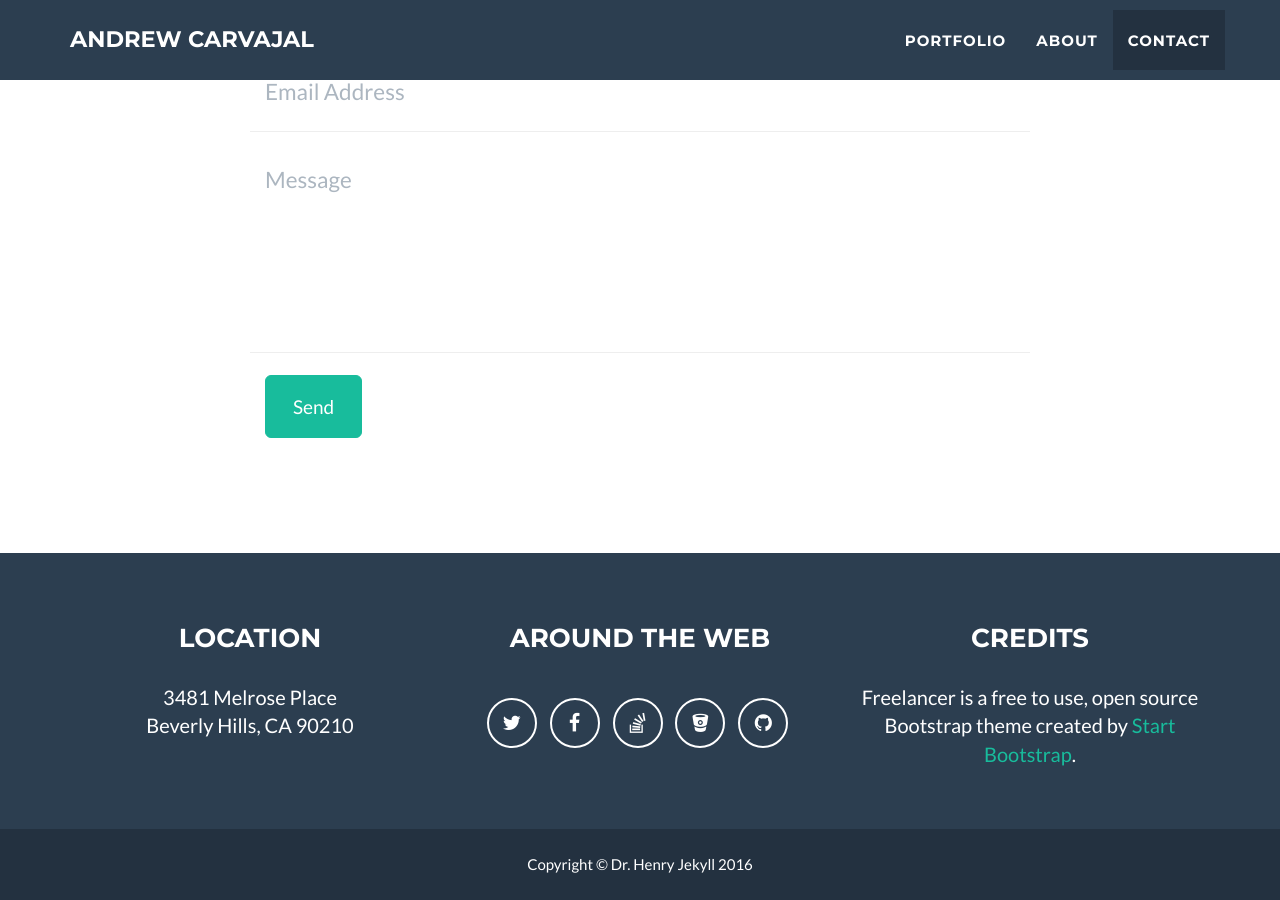
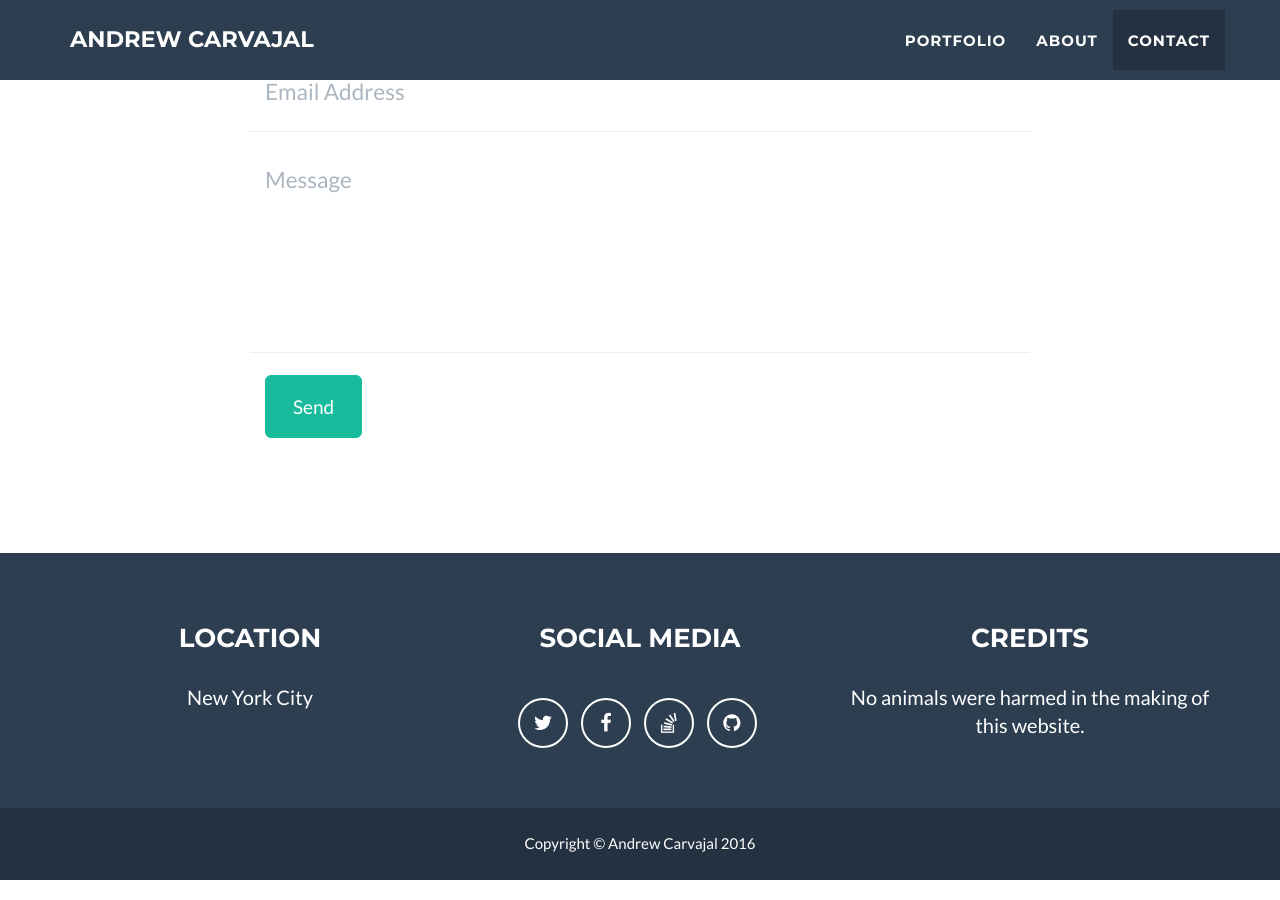
Before and after one commit to andrewcar/andrewcar.github.io, a Jekyll site: the page built from index.html, in a window 1280 px wide and 900 px high, scrolled down 2456 px. Built offline with Jekyll 4.4.1, drawn with Linux system fonts in a browser that asks for light colours.

Commit message:
Update _config.yml

```diff
--- a/_config.yml
+++ b/_config.yml
@@ -4,7 +4,7 @@ email: andrew@appdrew.com
 url: appdrew.com
 description: "A New York based iOS developer building in Swift and Objective-C."
 skills: "Swift - Objective-C - UX - Adobe Suite"
-meta_author: LastName FirstName
+meta_author: Carvajal Andrew
 
 # Google webmaster tools
 google_verify:
@@ -20,7 +20,7 @@ contact: static
 
 # If you use disqus you need disqus shortname
 # https://help.disqus.com/customer/portal/articles/466208
-disqus_shortname: myshortname
+disqus_shortname: appdrew
 
 # Color settings (hex-codes without the leading hash-tag)
 color:
@@ -31,31 +31,28 @@ color:
 
 # Footer settings
 footer:
-  copyright: Dr. Henry Jekyll
+  copyright: Andrew Carvajal
   location: Location
-  social: Around the Web
+  social: Social Media
   credits: Credits
 
 # Social networks usernames (many more available: google-plus, flickr, dribbble, pinterest, instagram, tumblr, linkedin, etc.)
 social:
   - title: twitter
-    url: http://twitter.com/jekyllrb
+    url: http://twitter.com/manfromjupiter
   - title: facebook
-    url:
+    url: facebook.com/theycallmeandrew
   - title: stack-overflow
-    url: http://stackoverflow.com/questions/tagged/jekyll
-  - title: bitbucket
-    url: http://bitbucket.org/jekyll
+    url: http://stackoverflow.com/users/3376577/andrewcar
   - title: github
-    url: http://github.com/jekyll
+    url: http://github.com/andrewcar
 
 # Postal address (add as many lines as necessary)
 address:
-  - line: 3481 Melrose Place
-  - line: Beverly Hills, CA 90210
+  - line: New York City
 
 # Credits content
-credits: 'Freelancer is a free to use, open source Bootstrap theme created by <a href="http://startbootstrap.com">Start Bootstrap</a>.'
+credits: 'No animals were harmed in the making of this website.'
 
 # Build settings
 markdown: kramdown
```
